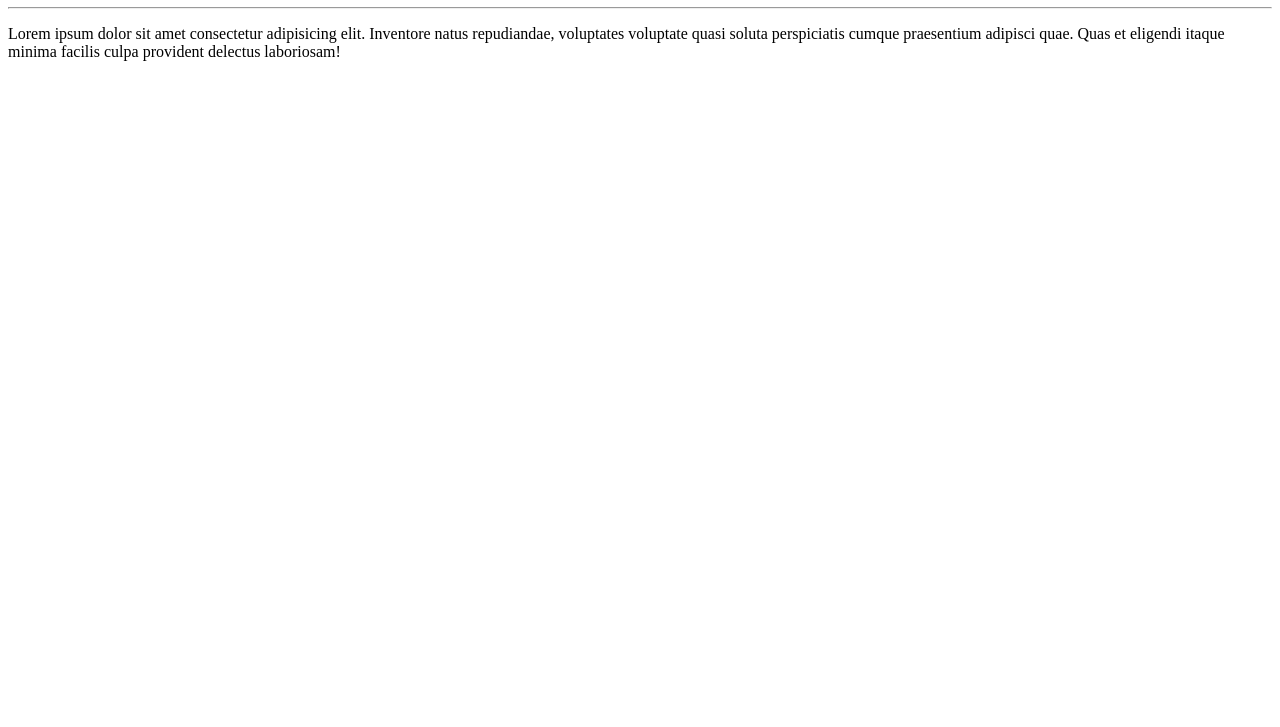
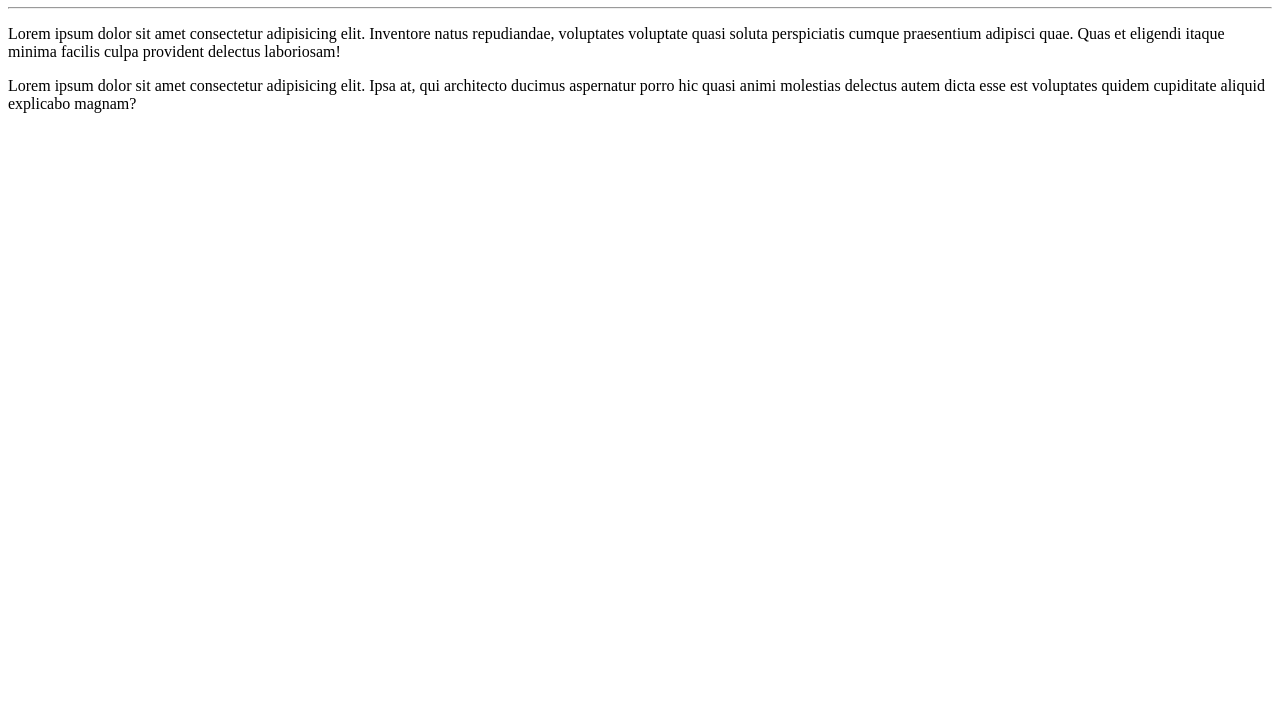
Before and after one commit to amanda-nascimentobarbosa/Ola-Mundo, a plain HTML site: page site-exemplo/index.html in a window 1280 px wide. Shown: the part 73-800 px from the top of the page. Drawn offline with Linux system fonts and the light colour scheme.

Commit message:
Novo paragrafo

```diff
--- a/site-exemplo/index.html
+++ b/site-exemplo/index.html
@@ -9,5 +9,6 @@
     <h1>Olá, Mundo!</h1>
     <hr>
     <p>Lorem ipsum dolor sit amet consectetur adipisicing elit. Inventore natus repudiandae, voluptates voluptate quasi soluta perspiciatis cumque praesentium adipisci quae. Quas et eligendi itaque minima facilis culpa provident delectus laboriosam!</p>
+    <p>Lorem ipsum dolor sit amet consectetur adipisicing elit. Ipsa at, qui architecto ducimus aspernatur porro hic quasi animi molestias delectus autem dicta esse est voluptates quidem cupiditate aliquid explicabo magnam?</p>
 </body>
 </html>
```
